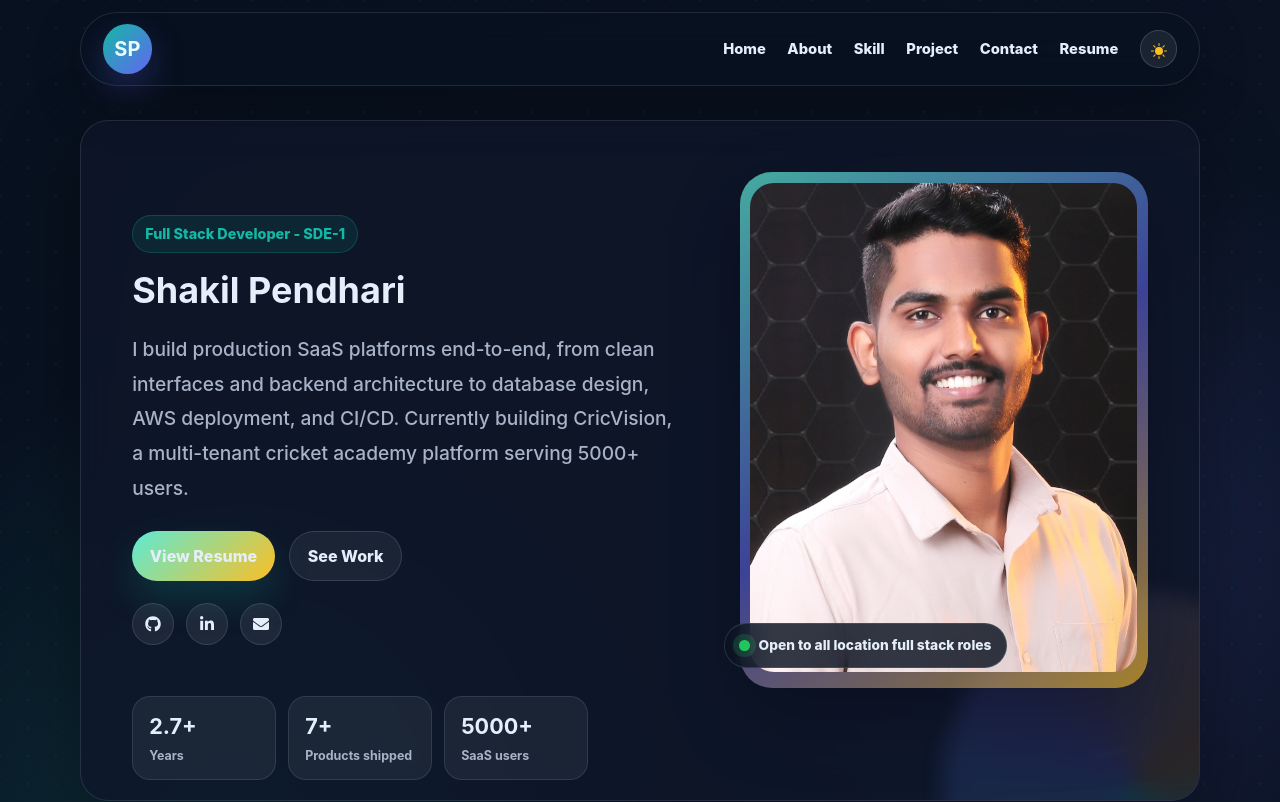
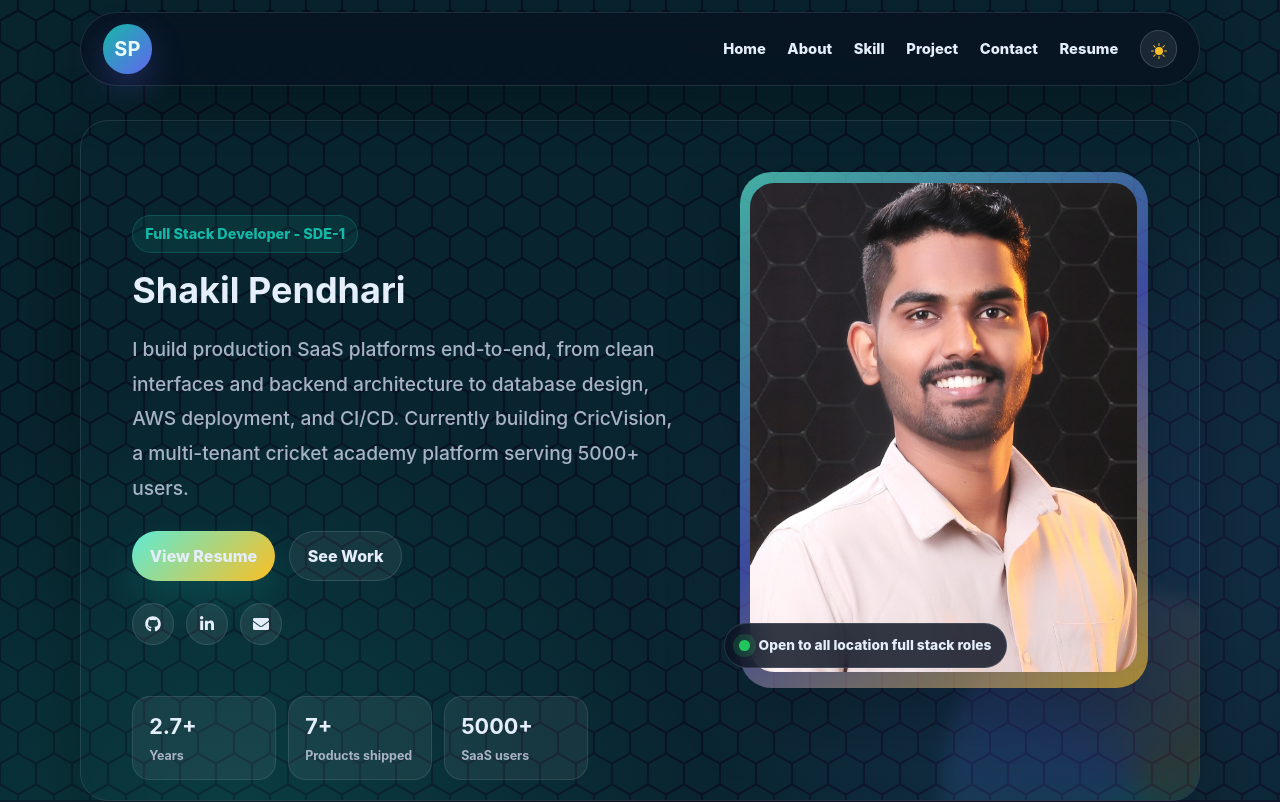
Before and after one commit to ShakilPendhari/ShakilPendhari.github.io, a React (Create React App) app: page / in a window 1280 px wide. Shown: the top 802 px of the page. Built offline with nearby package versions, Linux system fonts and the light colour scheme.

Commit message:
fix: Comment out background and backdrop-filter properties in glass-panel for debugging

```diff
--- a/src/Componets/CanvasBackground/CanvasBackground.jsx
+++ b/src/Componets/CanvasBackground/CanvasBackground.jsx
@@ -2,9 +2,9 @@ import { useEffect, useRef } from "react";
 import "./CanvasBackground.css";
 
 const DEFAULTS = {
-  spacing: 28,
-  baseRadius: 1.1,
-  maxRadius: 2.8,
+  spacing: 36,
+  baseSize: 19,
+  maxSize: 24,
   influence: 250,
   baseAlpha: 0.14,
   hoverAlpha: 0.58,
@@ -41,9 +41,9 @@ function CanvasBackground({ options = {} }) {
       canvas.style.width = `${width}px`;
       canvas.style.height = `${height}px`;
       context.setTransform(pixelRatio, 0, 0, pixelRatio, 0, 0);
-      const spacing = width < 600 ? 38 : settings.spacing;
+      const spacing = width < 600 ? 48 : settings.spacing;
       columns = Math.ceil(width / spacing) + 1;
-      rows = Math.ceil(height / spacing) + 1;
+      rows = Math.ceil(height / (spacing * 0.86)) + 1;
     };
 
     const updateCursor = (event) => {
@@ -57,7 +57,7 @@ function CanvasBackground({ options = {} }) {
     };
 
     const draw = () => {
-      const spacing = width < 600 ? 38 : settings.spacing;
+      const spacing = width < 600 ? 48 : settings.spacing;
       const influence = width < 1000 ? settings.influence * 0.78 : settings.influence;
       const easing = reduceMotion ? 0.08 : settings.easing;
       const accent = getAccent();
@@ -68,18 +68,22 @@ function CanvasBackground({ options = {} }) {
 
       for (let column = 0; column < columns; column += 1) {
         for (let row = 0; row < rows; row += 1) {
-          const x = column * spacing;
-          const y = row * spacing;
+          const x = column * spacing + (row % 2) * (spacing / 2);
+          const y = row * spacing * 0.86;
           const distance = Math.hypot(cursor.x - x, cursor.y - y);
           const normalized = Math.max(0, 1 - distance / influence);
           const proximity = normalized * normalized;
-          const radius = settings.baseRadius + (settings.maxRadius - settings.baseRadius) * proximity;
           const alpha = settings.baseAlpha + (settings.hoverAlpha - settings.baseAlpha) * proximity;
+          const size = settings.baseSize + (settings.maxSize - settings.baseSize) * proximity;
+          const scale = size / settings.baseSize;
 
           context.beginPath();
-          context.arc(x, y, radius, 0, Math.PI * 2);
+          drawHexagon(context, x, y, size, scale);
           context.fillStyle = hexToRgba(accent, alpha);
+          context.strokeStyle = hexToRgba(accent, alpha * 0.9);
+          context.lineWidth = 0.65 + proximity * 0.8;
           context.fill();
+          context.stroke();
         }
       }
 
@@ -105,6 +109,17 @@ function CanvasBackground({ options = {} }) {
   return <canvas ref={canvasRef} className="canvas-background" aria-hidden="true" />;
 }
 
+function drawHexagon(context, x, y, size, scale) {
+  const points = 6;
+  const angleOffset = Math.PI / 6;
+  context.moveTo(x + size * scale * Math.cos(angleOffset), y + size * scale * Math.sin(angleOffset));
+  for (let point = 1; point <= points; point += 1) {
+    const angle = angleOffset + (point * Math.PI * 2) / points;
+    context.lineTo(x + size * Math.cos(angle) * scale, y + size * Math.sin(angle) * scale);
+  }
+  context.closePath();
+}
+
 function hexToRgba(color, alpha) {
   if (!color.startsWith("#")) return color;
   const value = color.slice(1);
--- a/src/index.css
+++ b/src/index.css
@@ -146,14 +146,14 @@ a {
 
 .glass-panel {
   border: 1px solid var(--border-dark);
-  background: var(--panel-dark);
+  /* background: var(--panel-dark); */
   box-shadow: var(--shadow-dark);
-  backdrop-filter: blur(18px);
+  /* backdrop-filter: blur(-10px); */
 }
 
 .appLight .glass-panel {
   border-color: var(--border-light);
-  background: var(--panel-light);
+  /* background: var(--panel-light); */
   box-shadow: var(--shadow-light);
 }
 
```
